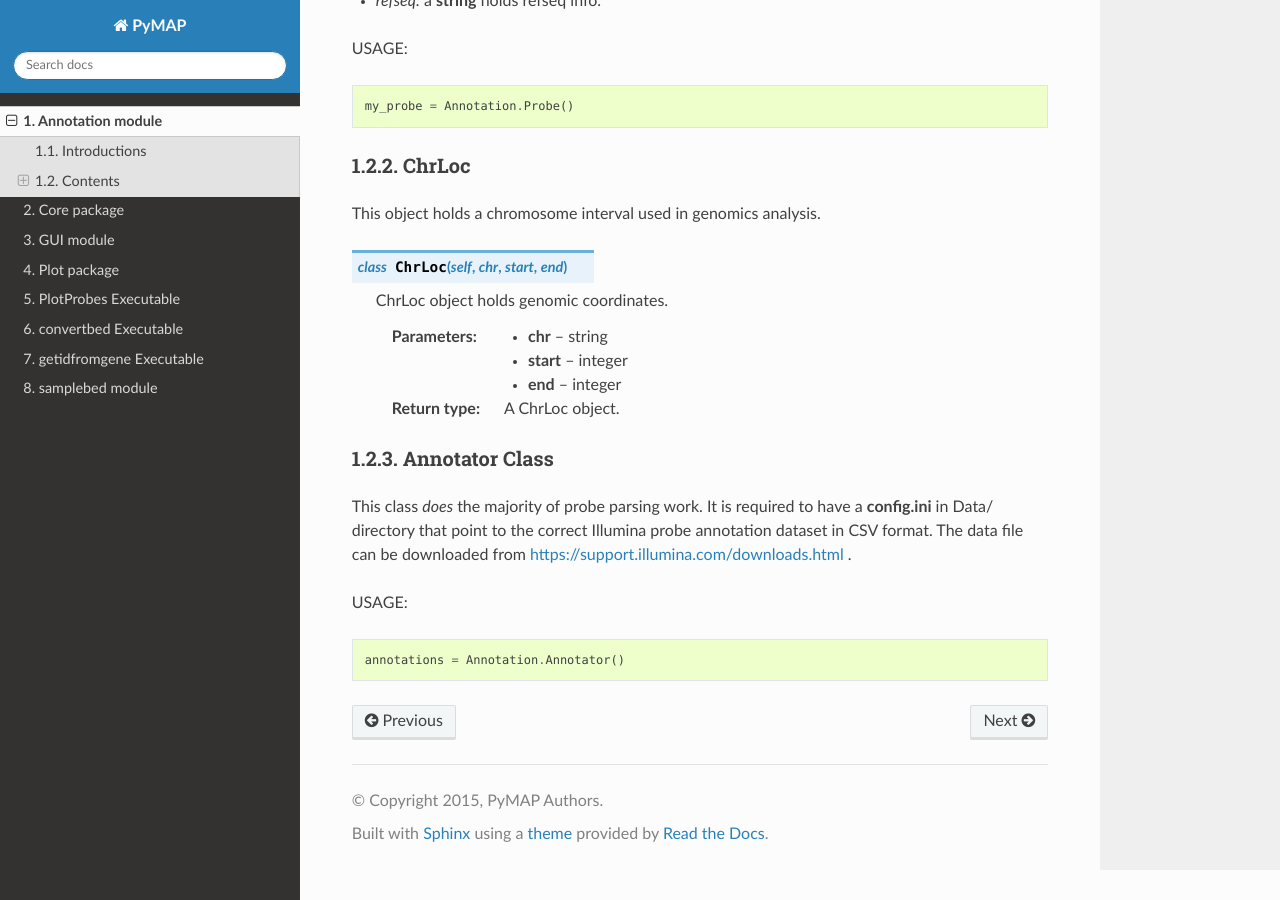
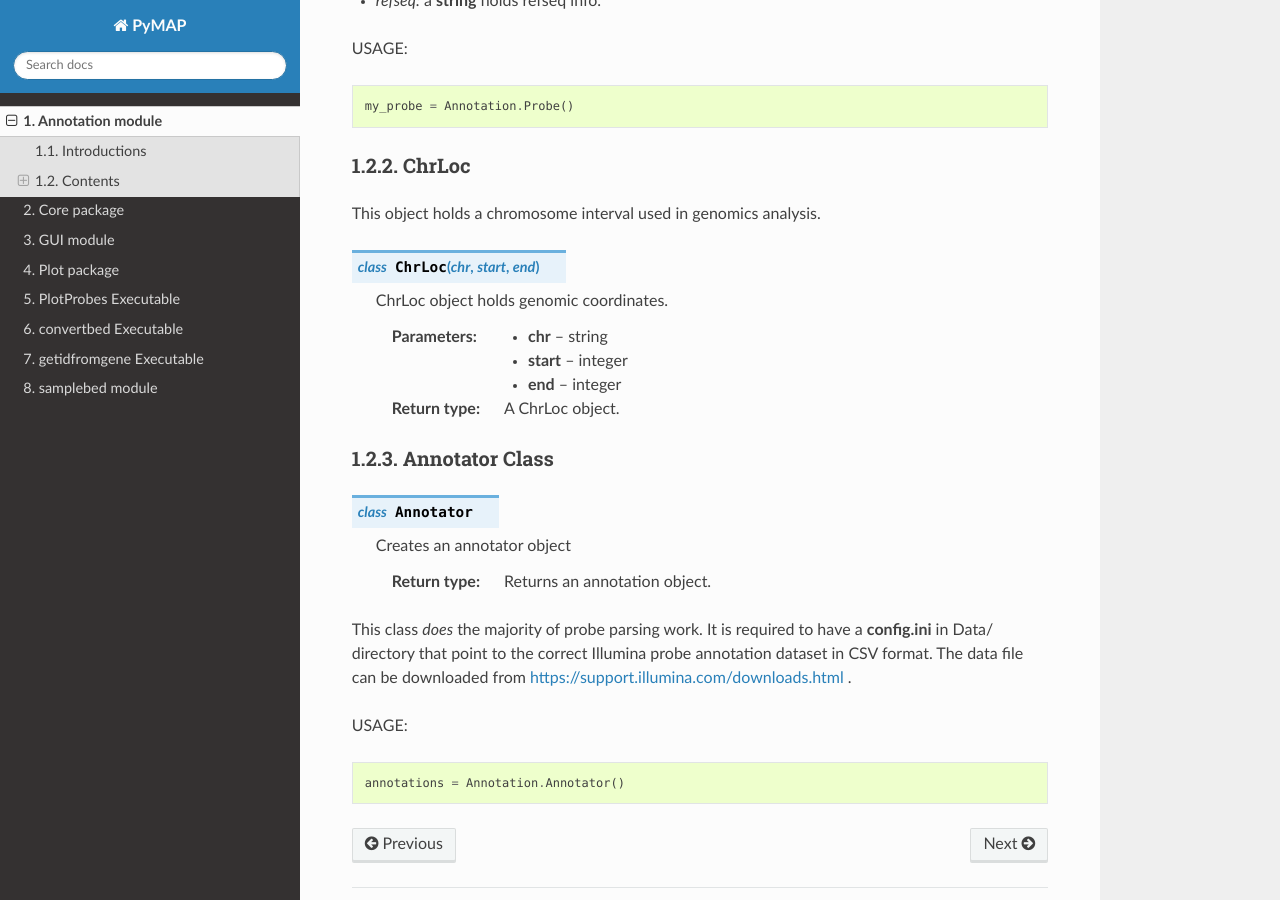
Before and after one commit to AminMahpour/PyMAP, a Sphinx documentation site: the page built from docs/Annotation.rst, in a window 1280 px wide and 900 px high, scrolled down 597 px. Built offline with Sphinx 7.4.7 and the Read the Docs theme 2.0.0, drawn with Linux system fonts in a browser that asks for light colours.

Commit message:
updated documentations.

```diff
--- a/docs/Annotation.rst
+++ b/docs/Annotation.rst
@@ -33,7 +33,7 @@ ChrLoc
 This object holds a chromosome interval used in genomics analysis.
 
 
-.. class:: ChrLoc(self, chr, start, end)
+.. class:: ChrLoc(chr, start, end)
 
    ChrLoc object holds genomic coordinates.
 
@@ -45,7 +45,16 @@ This object holds a chromosome interval used in genomics analysis.
 
 Annotator Class
 ^^^^^^^^^^^^^^^
+
+.. class:: Annotator()
+
+    Creates an annotator object
+
+    :rtype: Returns an annotation object.
+
+
 This class *does* the majority of probe parsing work. It is required to have a **config.ini** in Data/ directory that point to the correct Illumina probe annotation dataset in CSV format. The data file can be downloaded from https://support.illumina.com/downloads.html .
+
 
 
 USAGE:
```
